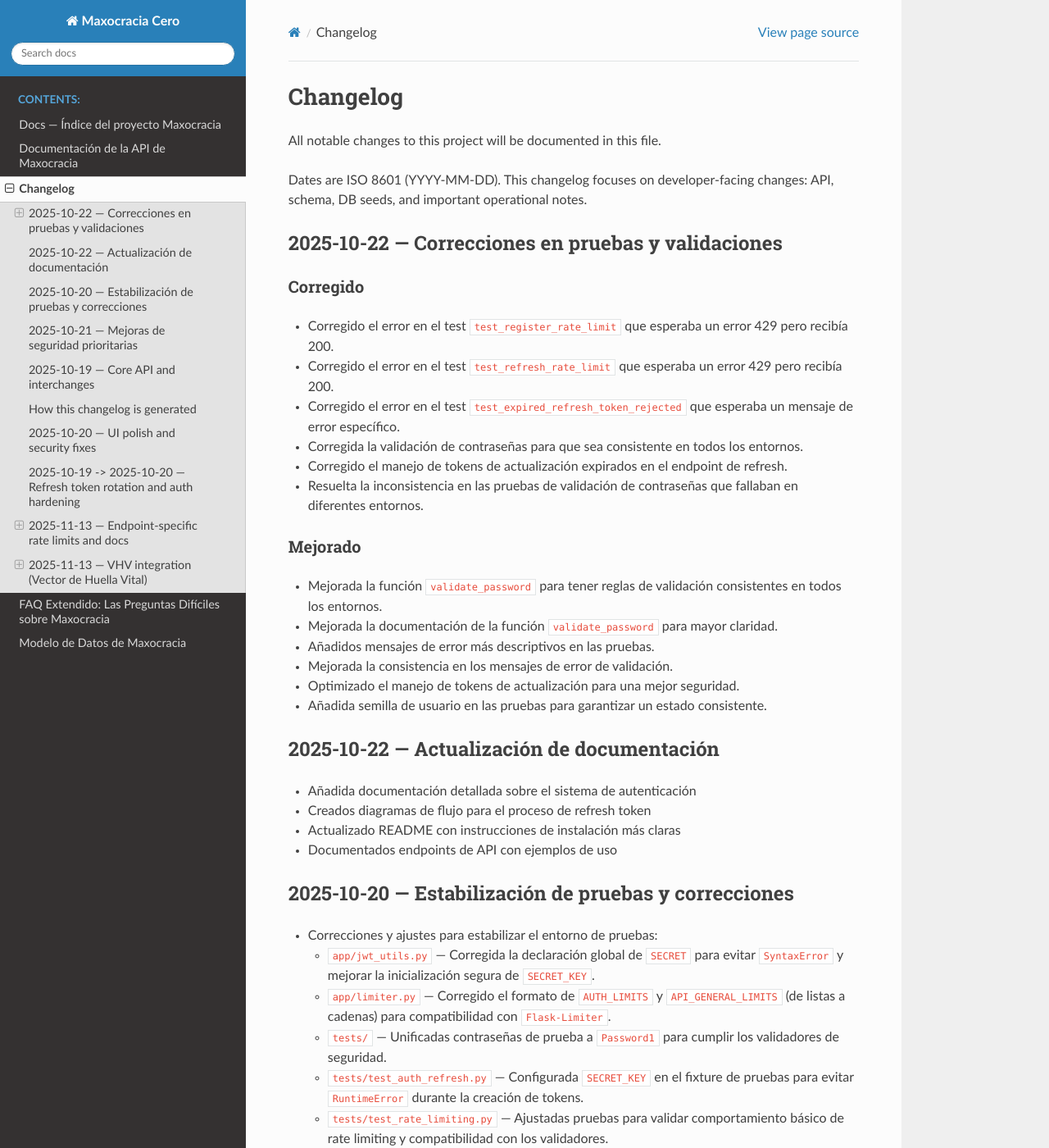
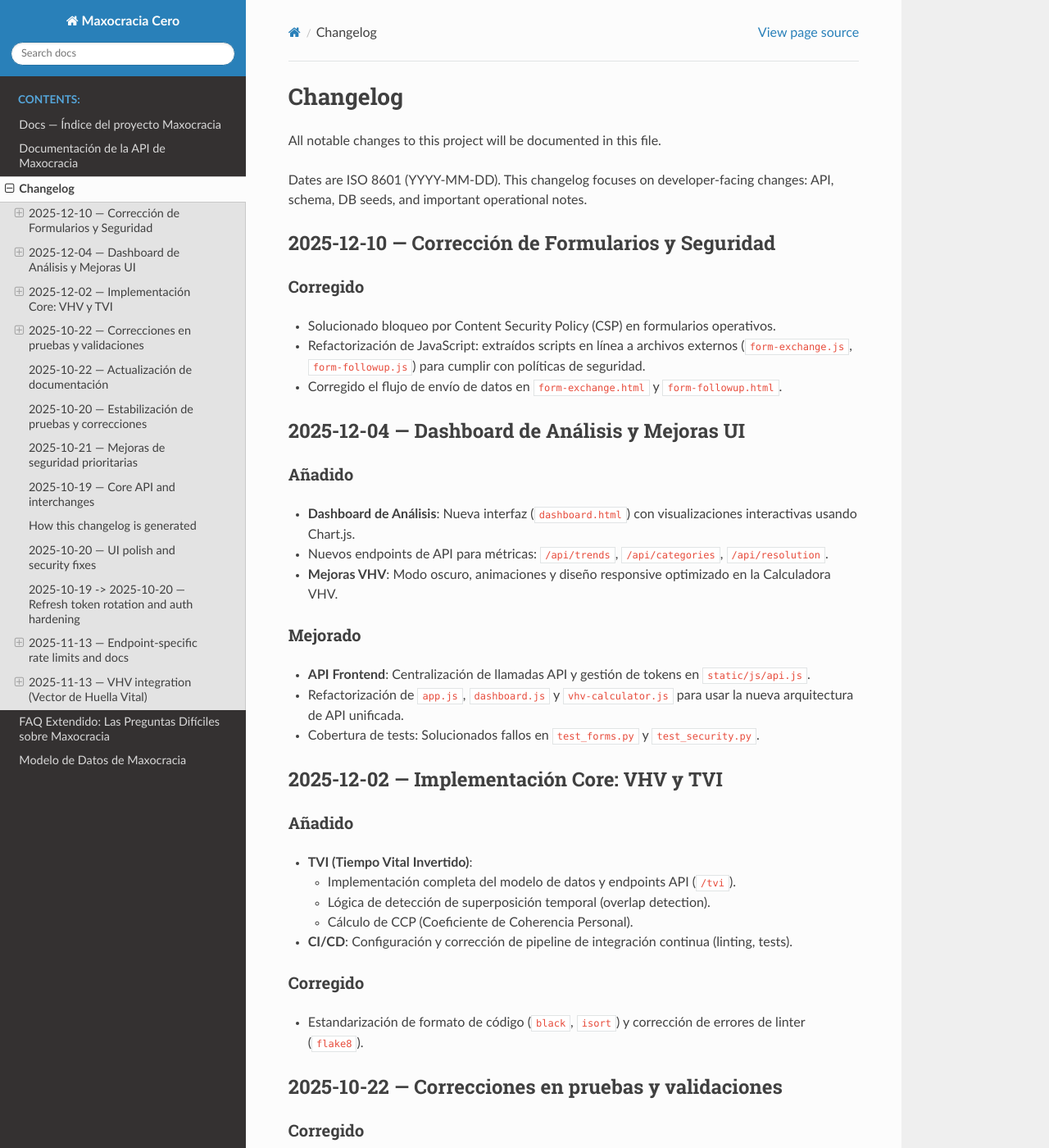
Before and after one commit to maxnelsonlopez/maxocracia-cero, a Sphinx documentation site: the page built from docs/CHANGELOG.md, in a window 1280 px wide and 1400 px high. Shown: the whole window at 82% size. Built offline with Sphinx 7.4.7 and the Read the Docs theme 3.1.0, drawn with Linux system fonts in a browser that asks for light colours; pages that are not in the unit, such as notebooks, are missing from menus.

Commit message:
Updating Documentation made by Gemini 3
¡He actualizado los archivos docs/CHANGELOG.md, docs/README.md y TODO.md!

Aquí tienes un resumen de los cambios:

docs/CHANGELOG.md: Añadí entradas detalladas para los días 2, 4 y 10 de diciembre, cubriendo:
La corrección de problemas de CSP en los formularios (form-exchange y form-followup).
El nuevo Dashboard de Análisis y mejoras en la API.
La implementación del VHV Calculator y el sistema TVI.
docs/README.md: Actualicé la fecha de "Última actualización" a hoy (2025-12-10).
TODO.md:
Actualicé la fecha de última modificación.
Añadí la tarea completada "Corrección de Formularios y CSP" en la sección de "Completadas Recientemente".

```diff
--- a/docs/CHANGELOG.md
+++ b/docs/CHANGELOG.md
@@ -3,6 +3,37 @@
 All notable changes to this project will be documented in this file.
 
 Dates are ISO 8601 (YYYY-MM-DD). This changelog focuses on developer-facing changes: API, schema, DB seeds, and important operational notes.
+
+## 2025-12-10 — Corrección de Formularios y Seguridad
+
+### Corregido
+- Solucionado bloqueo por Content Security Policy (CSP) en formularios operativos.
+- Refactorización de JavaScript: extraídos scripts en línea a archivos externos (`form-exchange.js`, `form-followup.js`) para cumplir con políticas de seguridad.
+- Corregido el flujo de envío de datos en `form-exchange.html` y `form-followup.html`.
+
+## 2025-12-04 — Dashboard de Análisis y Mejoras UI
+
+### Añadido
+- **Dashboard de Análisis**: Nueva interfaz (`dashboard.html`) con visualizaciones interactivas usando Chart.js.
+- Nuevos endpoints de API para métricas: `/api/trends`, `/api/categories`, `/api/resolution`.
+- **Mejoras VHV**: Modo oscuro, animaciones y diseño responsive optimizado en la Calculadora VHV.
+
+### Mejorado
+- **API Frontend**: Centralización de llamadas API y gestión de tokens en `static/js/api.js`.
+- Refactorización de `app.js`, `dashboard.js` y `vhv-calculator.js` para usar la nueva arquitectura de API unificada.
+- Cobertura de tests: Solucionados fallos en `test_forms.py` y `test_security.py`.
+
+## 2025-12-02 — Implementación Core: VHV y TVI
+
+### Añadido
+- **TVI (Tiempo Vital Invertido)**:
+  - Implementación completa del modelo de datos y endpoints API (`/tvi`).
+  - Lógica de detección de superposición temporal (overlap detection).
+  - Cálculo de CCP (Coeficiente de Coherencia Personal).
+- **CI/CD**: Configuración y corrección de pipeline de integración continua (linting, tests).
+
+### Corregido
+- Estandarización de formato de código (`black`, `isort`) y corrección de errores de linter (`flake8`).
 
 ## 2025-10-22 — Correcciones en pruebas y validaciones
 
--- a/docs/README.md
+++ b/docs/README.md
@@ -2,7 +2,7 @@
 
 Este directorio contiene la documentación completa del proyecto Maxocracia: teoría, implementación, API, formularios y recursos multimedia.
 
-**Última actualización:** 2025-12-03
+**Última actualización:** 2025-12-10
 
 ---
 
```
Also changed, not shown: TODO.md (+6 -1 lines).
